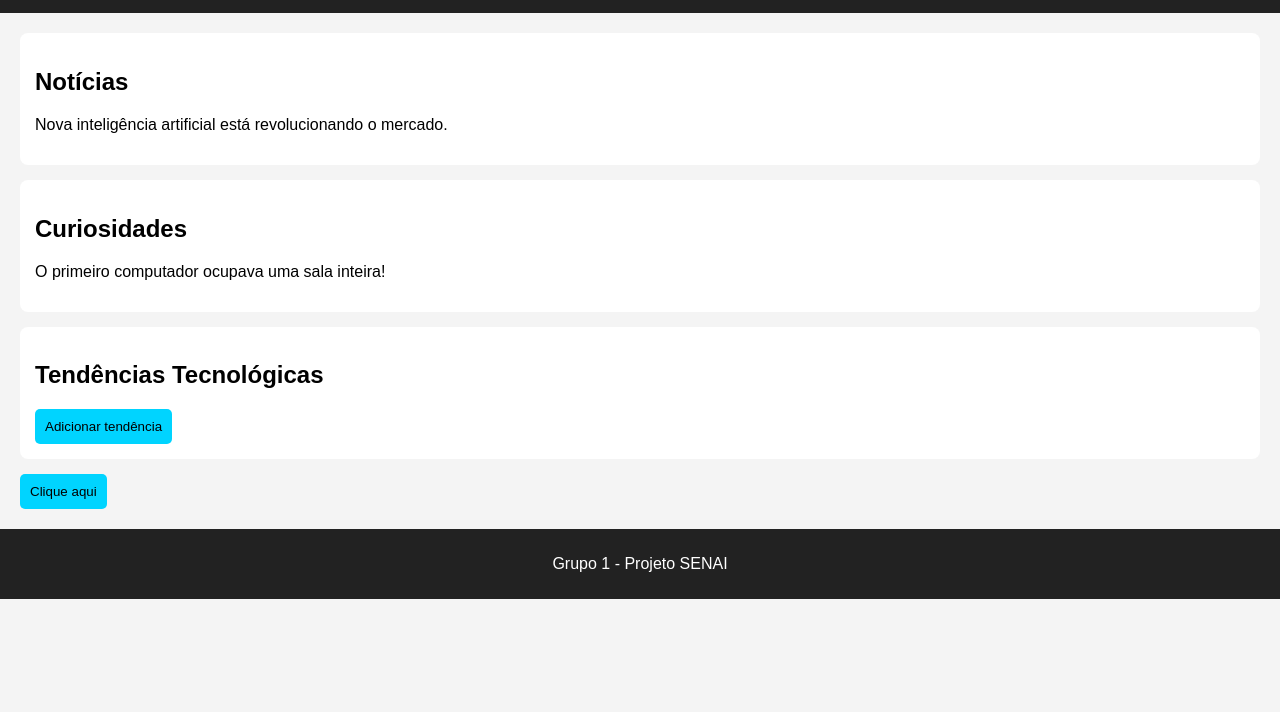
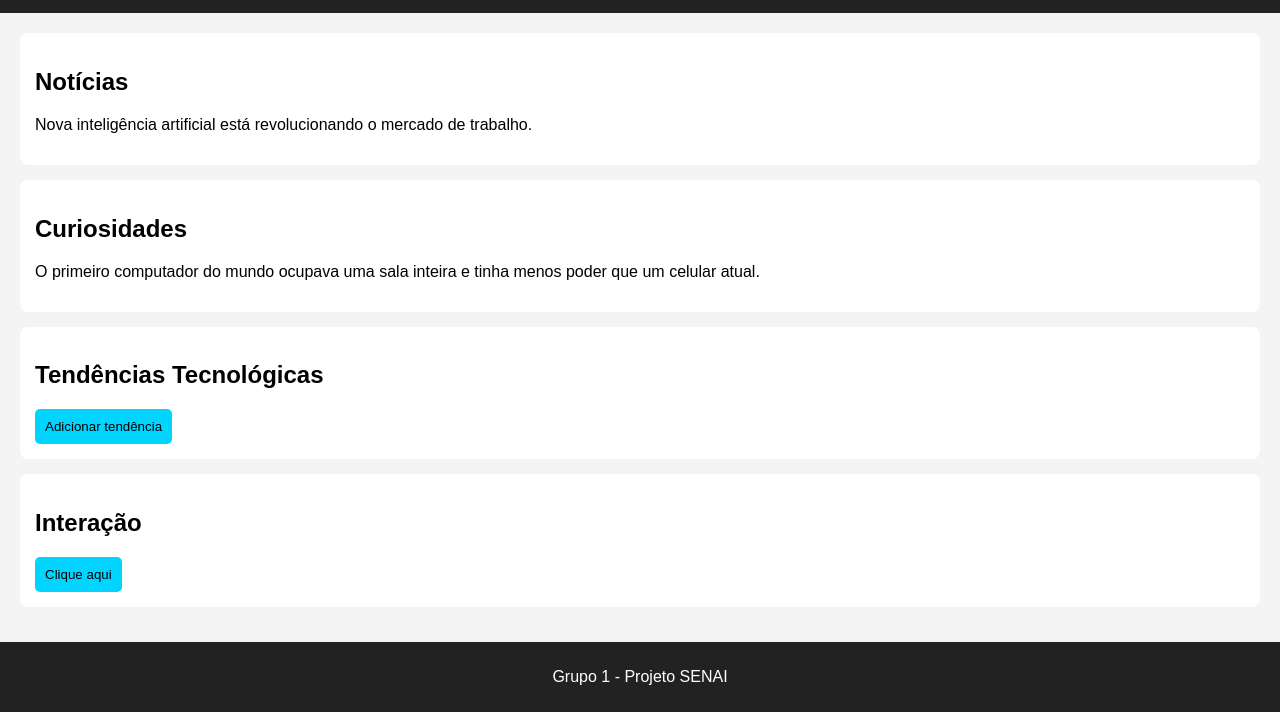
Before and after one commit to victorditoro-crypto/projeto-grupo, a plain HTML site: page index.html in a window 1280 px wide. Shown: the part 115-827 px from the top of the page. Before the commit the page ends 800 px from the top, so only its background shows below. Drawn offline with Linux system fonts and the light colour scheme.

Commit message:
Update index.html

```diff
--- a/index.html
+++ b/index.html
@@ -2,6 +2,7 @@
 <html lang="pt-br">
 <head>
     <meta charset="UTF-8">
+    <meta name="viewport" content="width=device-width, initial-scale=1.0">
     <title>Portal de Tecnologia</title>
     <link rel="stylesheet" href="style.css">
 </head>
@@ -22,12 +23,12 @@
 
     <section id="noticias">
         <h2>Notícias</h2>
-            <p>Nova inteligência artificial está revolucionando o mercado.</p>
+        <p>Nova inteligência artificial está revolucionando o mercado de trabalho.</p>
     </section>
 
     <section id="curiosidades">
         <h2>Curiosidades</h2>
-            <p>O primeiro computador ocupava uma sala inteira!</p>
+        <p>O primeiro computador do mundo ocupava uma sala inteira e tinha menos poder que um celular atual.</p>
     </section>
 
     <section id="tendencias">
@@ -36,7 +37,10 @@
         <button onclick="adicionarItem()">Adicionar tendência</button>
     </section>
 
+    <section>
+        <h2>Interação</h2>
         <button onclick="mostrarMensagem()">Clique aqui</button>
+    </section>
 
 </main>
 
```
Lines whose indentation alone changed are shown as unchanged.
